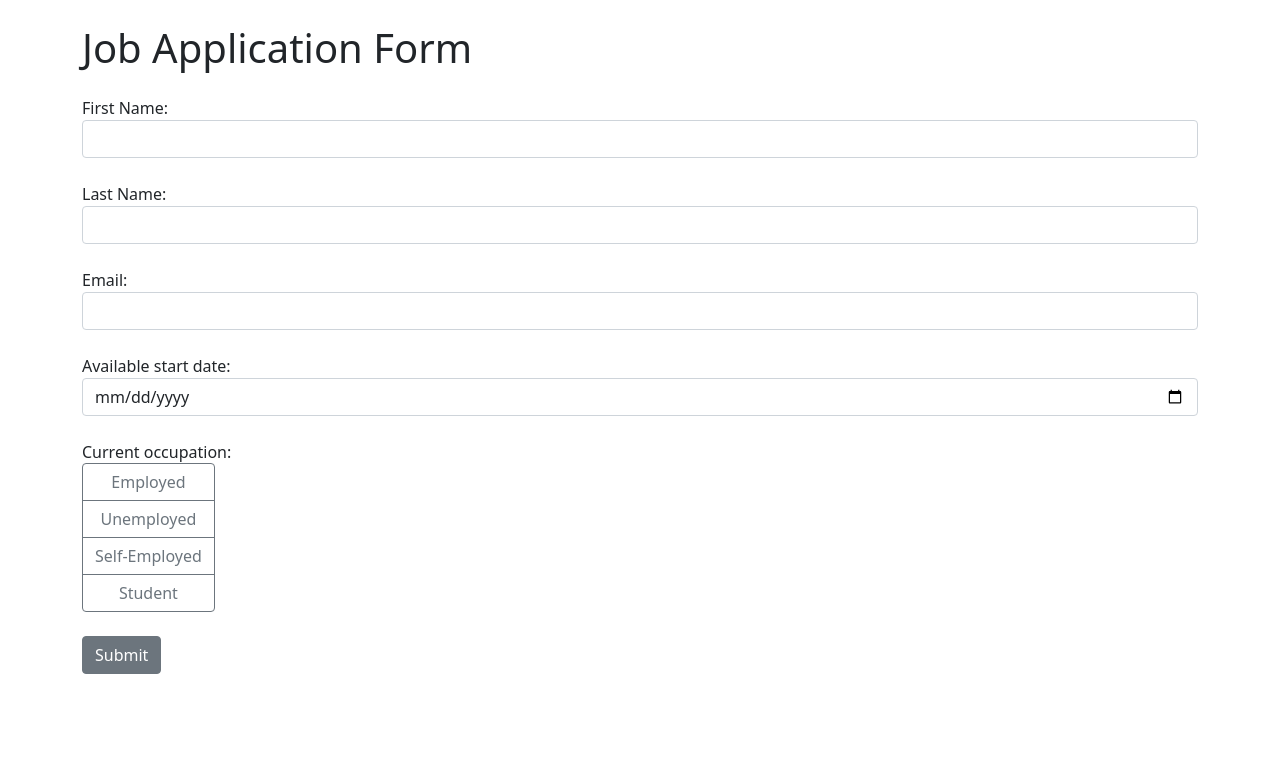
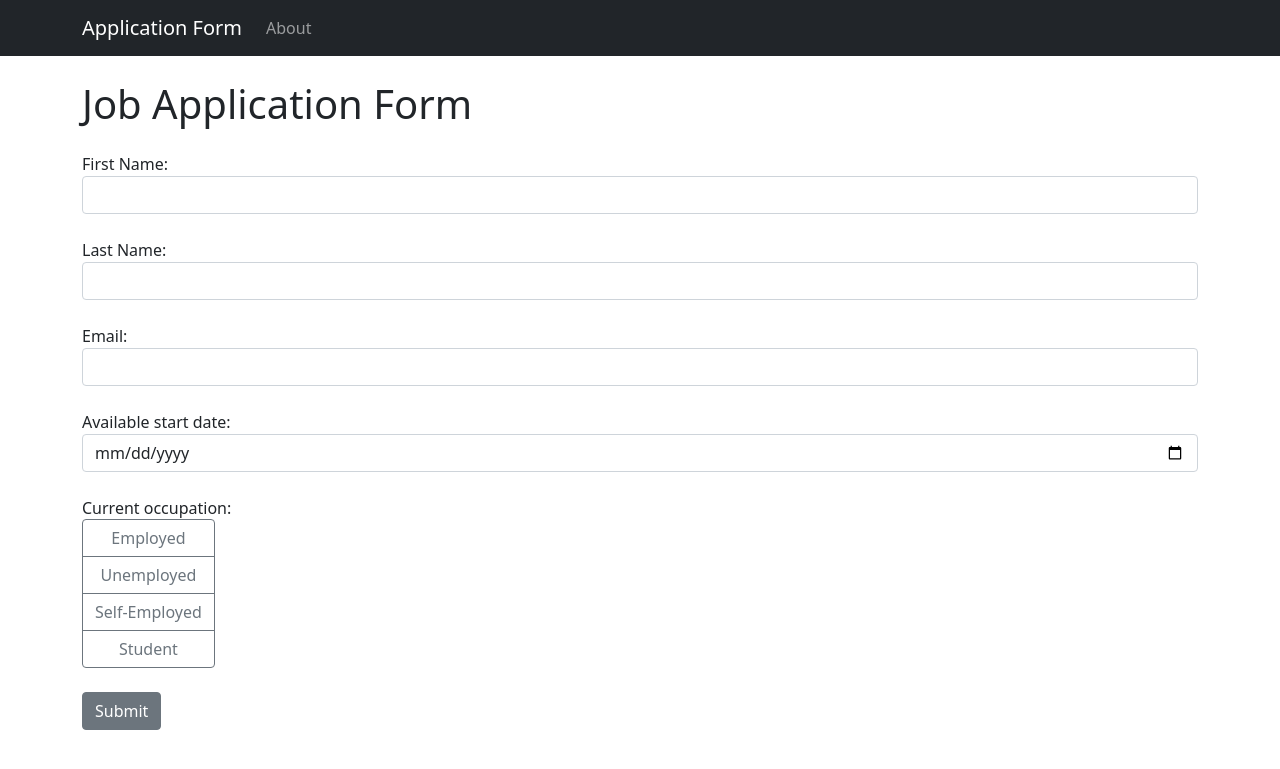
Before and after one commit to Ricsius/Job_Application_Django, a Django app: page / in a window 1280 px wide. Shown: the top 769 px of the page. Run offline with Django 5.2, Linux system fonts and the light colour scheme.

Commit message:
Add navbar

```diff
--- a/job_application/templates/base.html
+++ b/job_application/templates/base.html
@@ -7,6 +7,22 @@
     </head>
 
     <body>
+        <nav class="navbar navbar-expand-lg navbar-dark bg-dark">
+            <div class="container">
+              <a class="navbar-brand" href="{% url 'index' %}">Application Form</a>
+              <button class="navbar-toggler" type="button" data-bs-toggle="collapse" data-bs-target="#navbarNav" aria-controls="navbarNav" aria-expanded="false" aria-label="Toggle navigation">
+                <span class="navbar-toggler-icon"></span>
+              </button>
+              <div class="collapse navbar-collapse" id="navbarNav">
+                <ul class="navbar-nav">
+                  <li class="nav-item {% if request.path == '/about/' %}active{% endif %}">
+                    <a class="nav-link" href="{% url 'about' %}">About</a>
+                  </li>
+                </ul>
+              </div>
+            </div>
+          </nav>
+
        <div class="container">
             {% block content %}
             {% endblock %}
```
